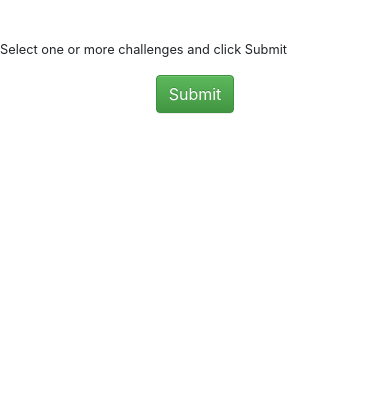
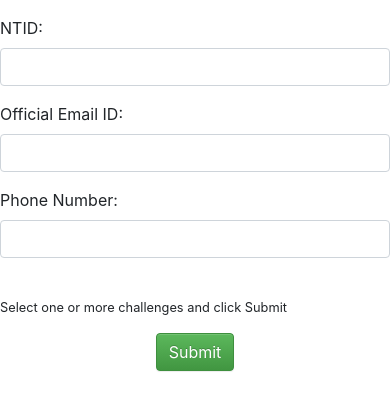
Before and after one commit to panchambharadwaj/strava-telegram-auth, a Flask app: template app/templates/challenges_bosch_even_registration.html in a window 390 px wide. Shown: the part 798-1209 px from the top of the page. Before the commit the page ends 912 px from the top, so only its background shows below. Run offline with Flask 2, Linux system fonts and the light colour scheme; the template is opened without the code that fills it: values that come from a table or form of the project are taken from there, others are empty; parts of the project's set-up code (start-up, migrations or seed data) failed here and were passed over; some libraries are stand-ins or nearby versions.

Commit message:
Add NTID, Email & Phone number.

```diff
--- a/app/app.py
+++ b/app/app.py
@@ -181,13 +181,16 @@ def challenges_bosch_registration_month_code(month, code):
     if request.method == 'POST':
         challenge_ids = request.form.getlist("challenge_id")
         location = request.form.get('location')
-        if len(challenge_ids) > 0 and location != '':
-            if challenges_registration.bosch(challenge_ids, location, month, code):
+        ntid = request.form.get('ntid')
+        email = request.form.get('email')
+        phone = request.form.get('phone')
+        if len(challenge_ids) > 0 and location != '' and ntid != '' and email != '' and phone != '':
+            if challenges_registration.bosch(challenge_ids, location, ntid, email, phone, month, code):
                 return render_template('challenges_registration_successful.html', page_title=page_title)
             else:
                 return render_template('failed.html', page_title=page_title)
         else:
-            flash('Select at least one challenge/location!')
+            flash('Select at least one challenge/location and fill in all the details!')
 
     challenges_registration_page = 'challenges_bosch_even_registration.html' if month == "even" else 'challenges_bosch_odd_registration.html'
     locations = [{'name': ''}, {'name': 'EC'}, {'name': 'KOR'}, {'name': 'BMH'}, {'name': 'GTP'}, {'name': 'Audugodi'},
--- a/app/common/constants_and_variables.py
+++ b/app/common/constants_and_variables.py
@@ -67,7 +67,7 @@ class AppConstants(object):
 
     MESSAGE_NEW_REGISTRATION = "{athlete_name} registered with Telegram username `{telegram_username}`"
     MESSAGE_NEW_CHALLENGES_REGISTRATION = "{athlete_name} registered for {month} month's challenges.\n\nChallenge IDs: {challenge_ids}"
-    MESSAGE_NEW_BOSCH_CHALLENGES_REGISTRATION = "{athlete_name} registered for Bosch's {month} month's challenges.\n\nChallenge IDs: {challenge_ids}\nLocation: {location}"
+    MESSAGE_NEW_BOSCH_CHALLENGES_REGISTRATION = "{athlete_name} registered for Bosch's {month} month's challenges.\n\nChallenge IDs: {challenge_ids}\nLocation: {location}\nNTID: {ntid}\nEmail ID: {email}\nPhone Number: {phone}"
 
 
 class AppVariables(object):
--- a/app/templates/challenges_bosch_even_registration.html
+++ b/app/templates/challenges_bosch_even_registration.html
@@ -99,6 +99,18 @@
                         </select>
                     </div>
                 </div>
+                <div class="form-group">
+                    <label for="ntid">NTID:</label>
+                    <input class="form-control" id="ntid" name="ntid" type="text">
+                </div>
+                <div class="form-group">
+                    <label for="email">Official Email ID:</label>
+                    <input class="form-control" id="email" name="email" type="text">
+                </div>
+                <div class="form-group">
+                    <label for="phone">Phone Number:</label>
+                    <input class="form-control" id="phone" name="phone" type="text">
+                </div>
                 <br>
                 <p>
                     <small>Select one or more challenges and click Submit</small>
```
Also changed, not shown: app/commands/challenges_registration.py (+6 -3 lines).
